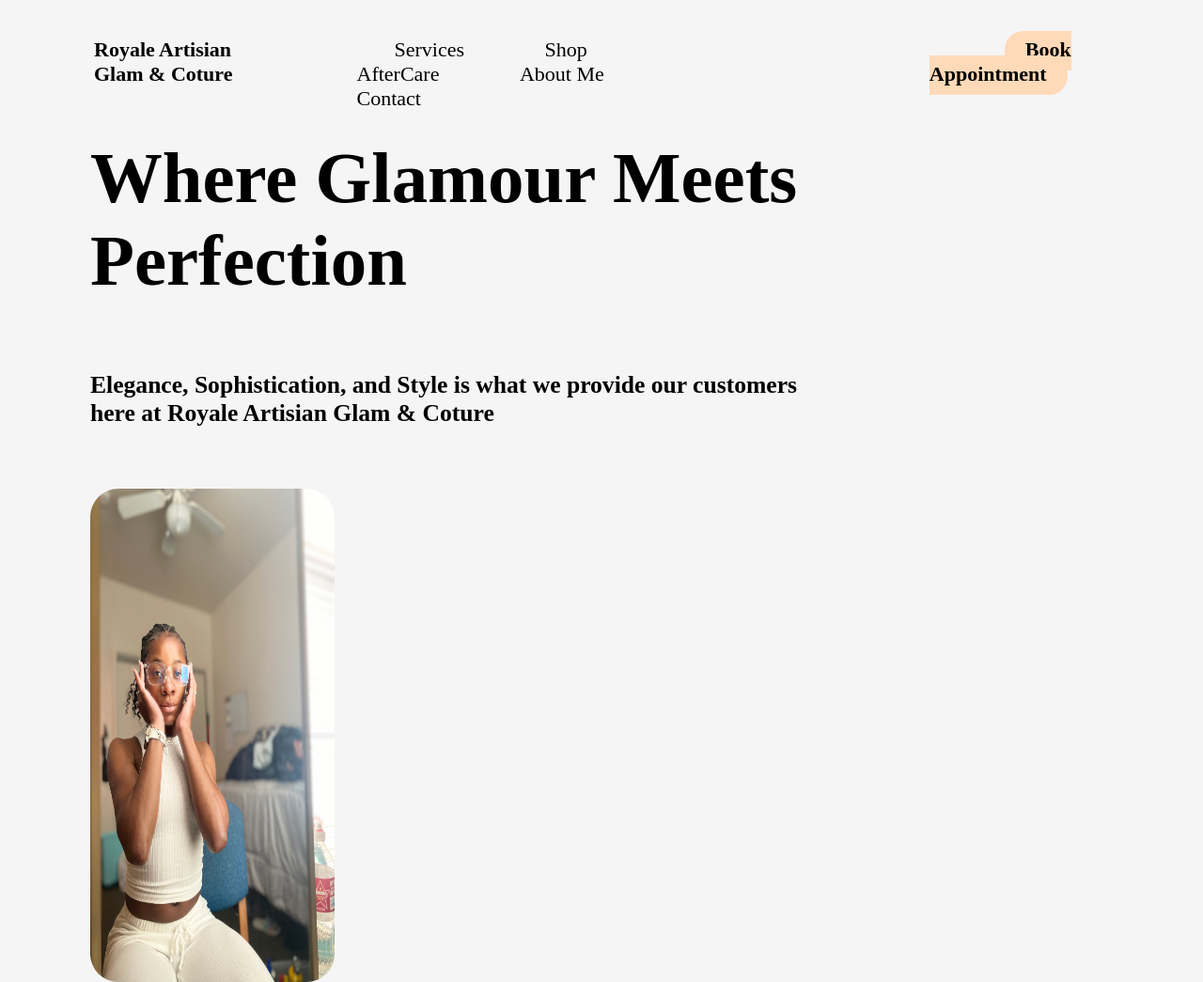
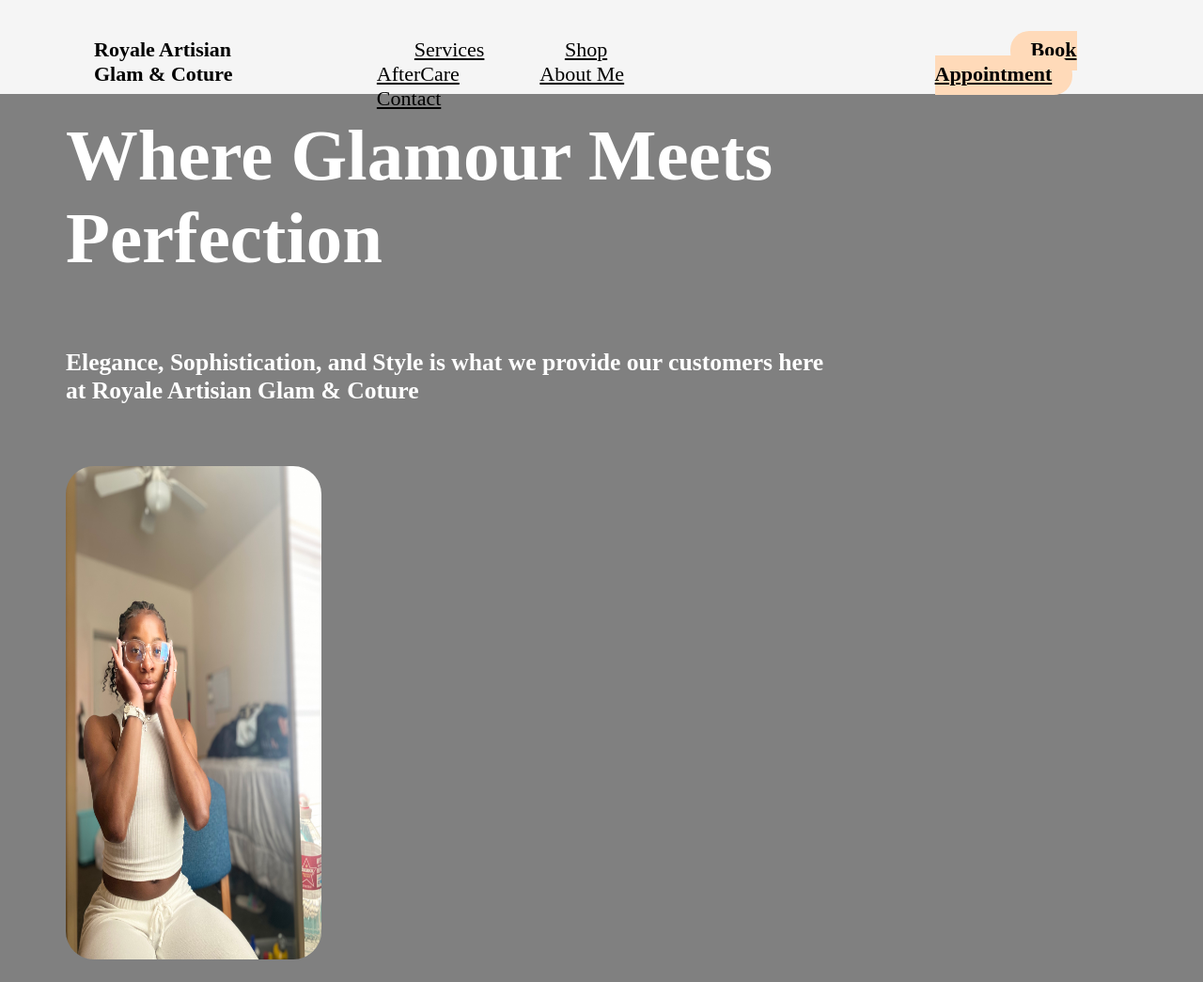
Before and after one commit to EricCallaway/Rajers_Website, a plain HTML site: page index.html in a window 1280 px wide. Shown: the top 1045 px of the page at 94% size. Drawn offline with Linux system fonts and the light colour scheme; a web font is replaced by a local one.

Commit message:
[REF] Refactored CSS file and some HTML.

```diff
--- a/style.css
+++ b/style.css
@@ -1,30 +1,16 @@
-/* * {
-    font-family: 'Open Sans', sans-serif;
-} */
 
 * {
     font-family: 'Italiana' ;font-size: 22px;
+    border: 1px darkblue;
 }
 
 body {
-    /* background-color: peachpuff; */
     margin-top: 80px;
-    background-color: whitesmoke;
+    background-color: gray;
 }
 
-main {
-    /* margin:20px;
-    padding: 20px; */
-    /* color: white; */
-
-}
-
-li {
-    margin-top: 20px;
-    margin-left: 40px;
-    margin-rigth: 40px;
-    padding: 20px;
-
+header * {
+    display: inline;
 }
 
 header {
@@ -36,41 +22,44 @@ header {
     height: 100px;
     padding-left: 100px;
     padding-right: 100px;
-    font-size: 20px;
-    text-decoration: none;
+    font-size: 30px;
 }
 
-header * {
-    display: inline;
+main {
+    margin:20px;
+    padding: 20px;
+    color: white;
+    border: 1px darkblue;
+}
 
+li {
+    margin-top: 20px;
+    margin-left: 40px;
+    padding: 20px;
 }
 
 a {
-    text-decoration: none;
     color: black;
-    font-size: 1rem;
+    font-size: 1rem; /* 1 * 22px = 22px  */
 }
 
 a:hover {
     color: sienna;
 }
 
+
+/* Header Section/Navbar */
 #hero-header-top {
     display: inline-flex;
 }
 
-
 #top-left {
-    /* background-color: blueviolet; */
     margin-top: 40px;
-    margin-righ: 20px;
+    margin-right: 20px;
     padding-right: 10px;
-
-
 }
 
 #top-right {
-    /* background-color: aqua; */
     margin-top: 20px;
     padding: 20px;
     padding-left: 180px;
@@ -78,9 +67,8 @@ a:hover {
 
 #top-center {
     display: flex;
-    /* background-color: black; */
     margin-top: 20px;
-    margin-left: 20px;
+    margin-left: 27px;
     padding: 20px;
 }
 
@@ -97,16 +85,8 @@ a:hover {
 
 }
 
-.nav-bar {
-    /* padding: 20px; */
-}
-
-/* .main-page-row {
-    padding: 80px;
-} */
-
+/* Hero Section */
 #hero-section {
-
     background-color: whitesmoke;
     margin-top: 200px;
     margin-bottom: 240px;
@@ -143,20 +123,6 @@ a:hover {
     float: left;
 }
 
-/* #hero-section-left {
-    flex: 1;
-    padding: 0 auto;
-    margin-left: 0 auto;
-} */
-
-/* #hero-section-right {
-    flex: 1;
-    display: flex;
-    justify-content: flex-end;
-    align-items: center;
-    margin: 0 auto;
-} */
-
 .hero-content {
     max-width: 2400px;
     margin: 0 auto;
@@ -164,31 +130,11 @@ a:hover {
     flex-direction: row;
 }
 
-/* #hero-section-right img {
-    width: 30%;
-    max-height: 300px;
-} */
-
 .main-page-row {
     /* border: 1px solid black; */
     margin: 1rem;
     padding: 2rem 2rem;
     text-align: center;
-}
-
-.child {
-    display: inline-block;
-    border: 1px solid red;
-    padding: 1rem 1rem;
-    vertical-align: middle;
-}
-
-.hero-section {
-    /* border: 1px solid black; */
-    margin: 1rem;
-    padding: 2rem 2rem;
-    text-align: left;
-    max-width: 100%;
 }
 
 .hero-section-child {
@@ -207,3 +153,18 @@ a:hover {
 img {
     border-radius: 30px;
 }
+
+/* .hero-section {
+    border: 1px solid black;
+    margin: 1rem;
+    padding: 2rem 2rem;
+    text-align: left;
+    max-width: 100%;
+} */
+
+/* .child {
+    display: inline-block;
+    border: 1px solid red;
+    padding: 1rem 1rem;
+    vertical-align: middle;
+} */
```
Also changed, not shown: index.html (+0 -3 lines), 1 other file.
